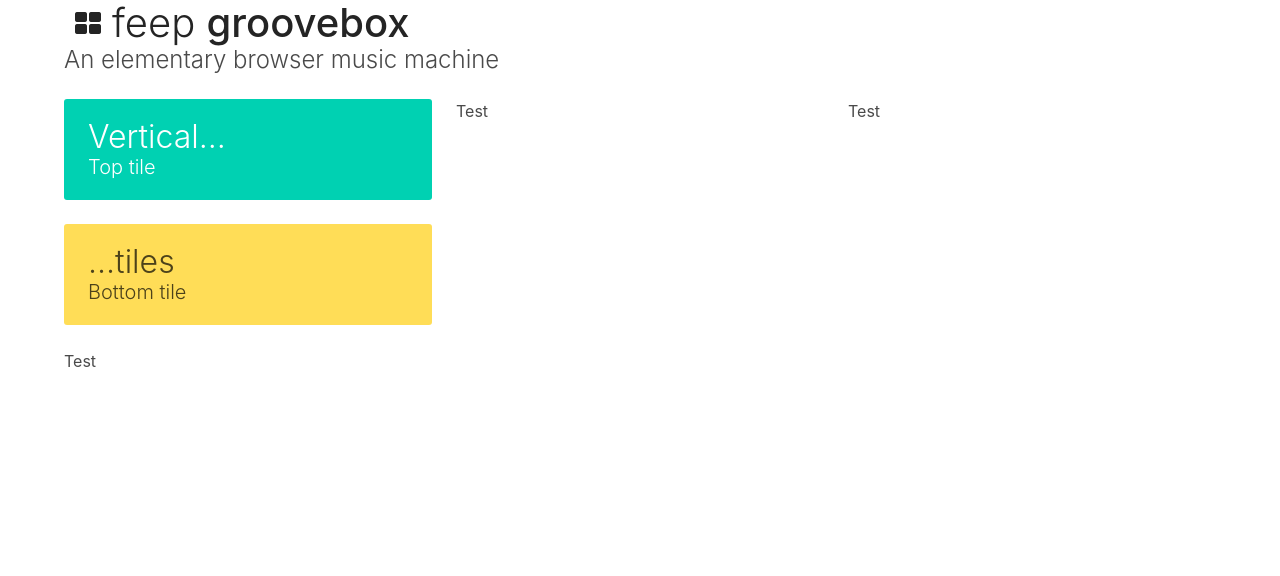
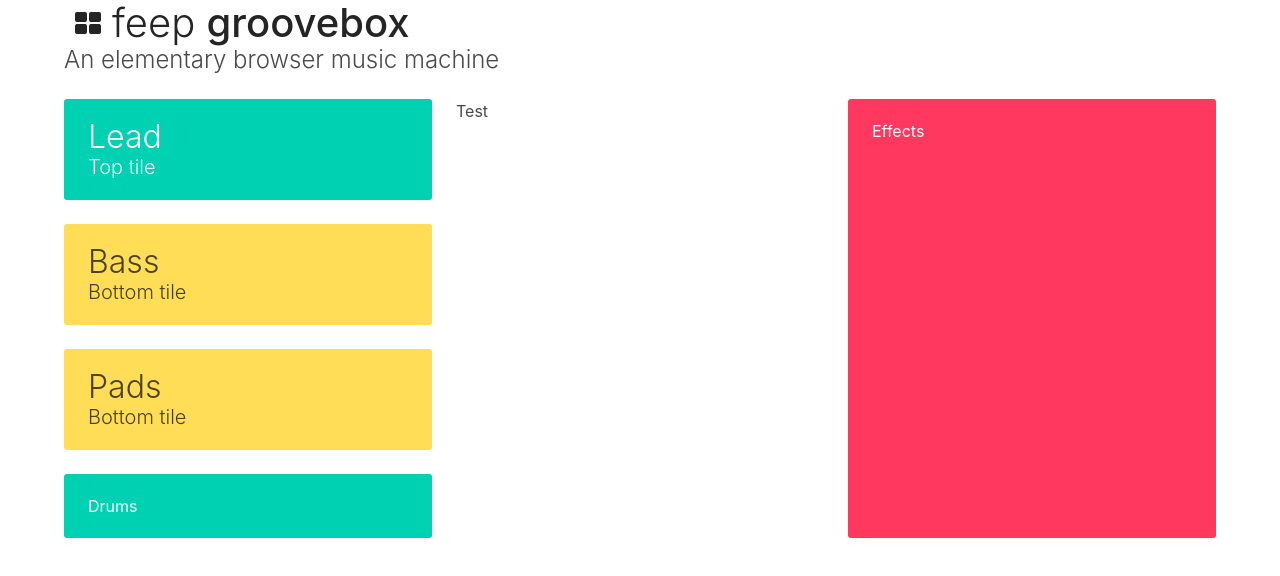
Before and after one commit to scottmetoyer/feep-groovebox, a plain HTML site: page index.html in a window 1280 px wide. Drawn offline with Linux system fonts and the light colour scheme.

Commit message:
Updates to UI

```diff
--- a/index.html
+++ b/index.html
@@ -34,12 +34,19 @@
                 <div class="tile">
                     <div class="tile is-parent is-vertical">
                         <article class="tile is-child notification is-primary">
-                            <p class="title">Vertical...</p>
+                            <p class="title">Lead</p>
                             <p class="subtitle">Top tile</p>
                         </article>
                         <article class="tile is-child notification is-warning">
-                            <p class="title">...tiles</p>
+                            <p class="title">Bass</p>
                             <p class="subtitle">Bottom tile</p>
+                        </article>
+                        <article class="tile is-child notification is-warning">
+                            <p class="title">Pads</p>
+                            <p class="subtitle">Bottom tile</p>
+                        </article>
+                        <article class="tile is-child notification is-primary">
+                            <p>Drums</p>
                         </article>
                     </div>
                     <div class="tile is-parent">
@@ -48,15 +55,11 @@
                         </article>
                     </div>
                 </div>
-                <div class="tile is-parent">
-                    <article class="tile is-child">
-                        <p>Test</p>
-                    </article>
-                </div>
+
             </div>
             <div class="tile is-parent">
-                <article class="tile is-child">
-                    <p>Test</p>
+                <article class="tile is-child notification is-danger">
+                    <p>Effects</p>
                 </article>
             </div>
         </div>
```
Also changed, not shown: 3 other files.
